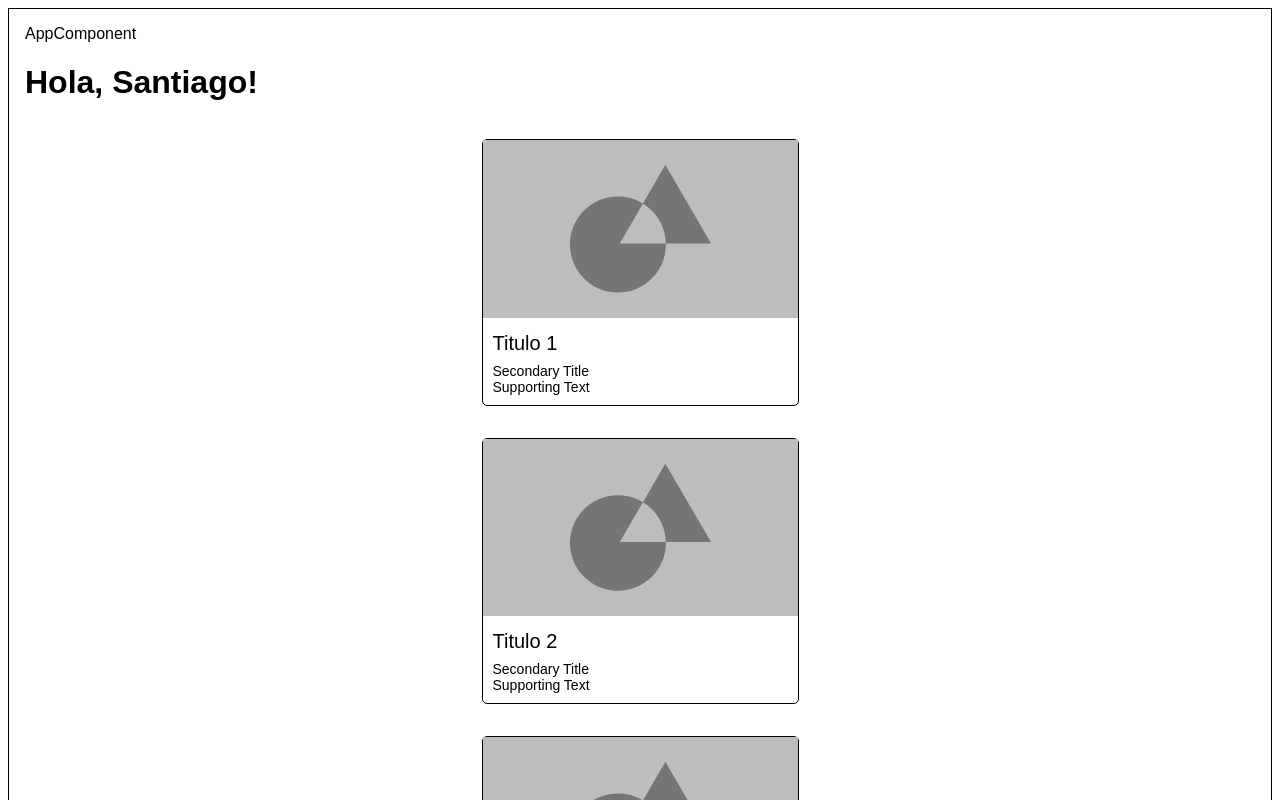
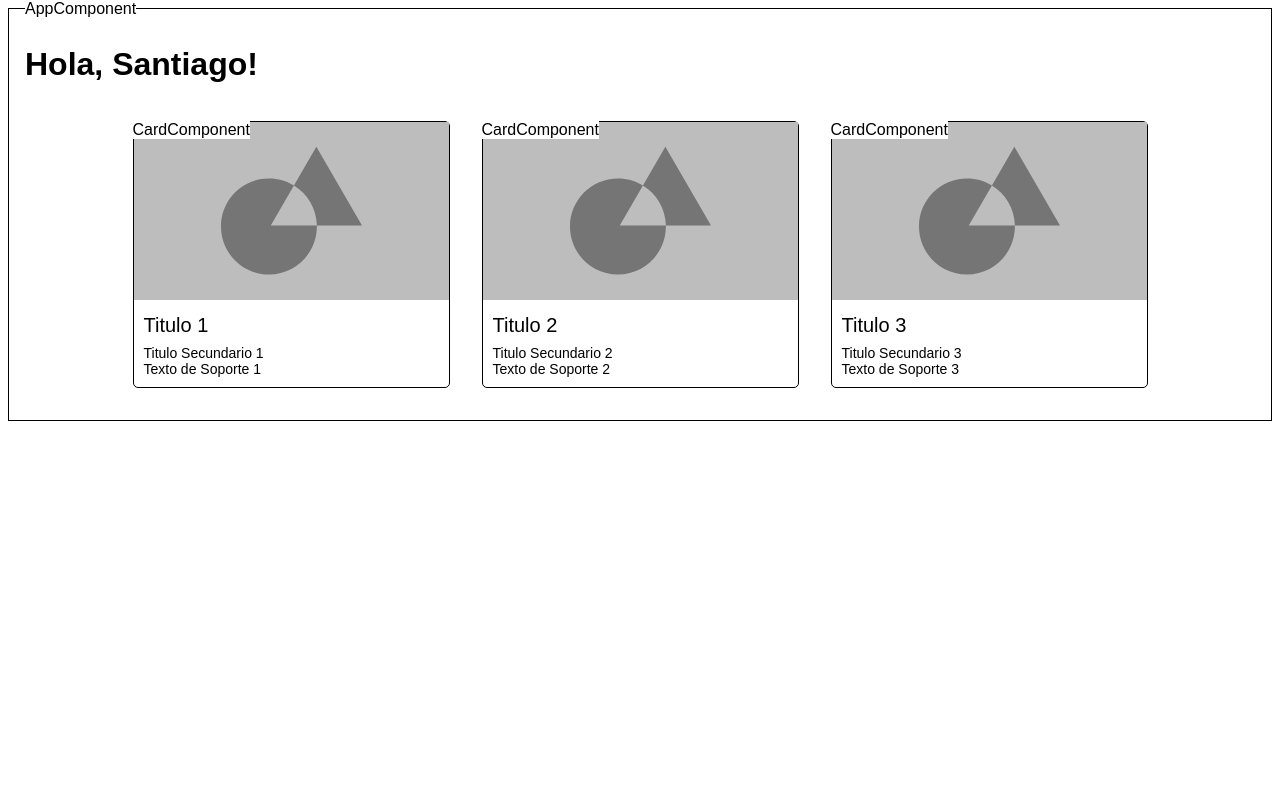
Before and after one commit to santiago-paz/Curso-De-Angular, an Angular app: page / in a window 1280 px wide. Shown: the top 800 px of the page. Built offline with nearby package versions, Linux system fonts and the light colour scheme.

Commit message:
Modify Card input to use Card interface

```diff
--- a/src/app/app.component.css
+++ b/src/app/app.component.css
@@ -3,8 +3,12 @@
     border: 1px solid black;
     display: block;
 }
+
 :host::before {
-    content: 'AppComponent'
+    content: 'AppComponent';
+    position: absolute;
+    background-color: white;
+    top: 0;
 }
 
 .container-flex {
@@ -12,6 +16,7 @@
     flex-wrap: wrap;
     justify-self: center;
 }
+
 .container-flex app-card {
     margin: 1rem;
 }
--- a/src/app/app.component.html
+++ b/src/app/app.component.html
@@ -1,6 +1,6 @@
 <h1>Hola, {{nombre}}!</h1>
 <!-- <button (click)="onButtonClick()">Clickeame!</button> -->
 
-<div class="container-flex" *ngFor="let card of cards">
-    <app-card [title]="card.title"></app-card>
+<div class="container-flex">
+    <app-card [card]="card" *ngFor="let card of cards"></app-card>
 </div>
--- a/src/app/card/card.component.css
+++ b/src/app/card/card.component.css
@@ -1,3 +1,9 @@
+:host::before {
+    content: 'CardComponent';
+    position: absolute;
+    background-color: white;
+}
+
 .card-container {
     width: 315px;
     border: 1px solid black;
@@ -14,7 +20,7 @@
 }
 
 .card-container .secondary-text,
-.card-container .supporting-text  {
+.card-container .supporting-text {
     font-size: 14px;
 }
 
--- a/src/app/card/card.component.html
+++ b/src/app/card/card.component.html
@@ -1,8 +1,8 @@
 <div class="card-container">
-  <img src="assets/card_img_placeholder.svg" alt="Imagen del card" />
+  <img [src]="card.resourceUrl" alt="Imagen del card" />
   <div class="info-container">
-    <div class="title">{{title}}</div>
-    <div class="secondary-text">Secondary Title</div>
-    <div class="supporting-text">Supporting Text</div>
+    <div class="title">{{card.title}}</div>
+    <div class="secondary-text">{{card.secondaryTitle}}</div>
+    <div class="supporting-text">{{card.supportingText}}</div>
   </div>
 </div>
--- a/src/app/card/card.component.ts
+++ b/src/app/card/card.component.ts
@@ -1,4 +1,5 @@
 import { Component, Input } from '@angular/core';
+import { Card } from '../interfaces/card';
 
 @Component({
   selector: 'app-card',
@@ -7,5 +8,5 @@ import { Component, Input } from '@angular/core';
 })
 export class CardComponent {
   @Input()
-  title: string = "";
+  card!: Card;
 }
```
